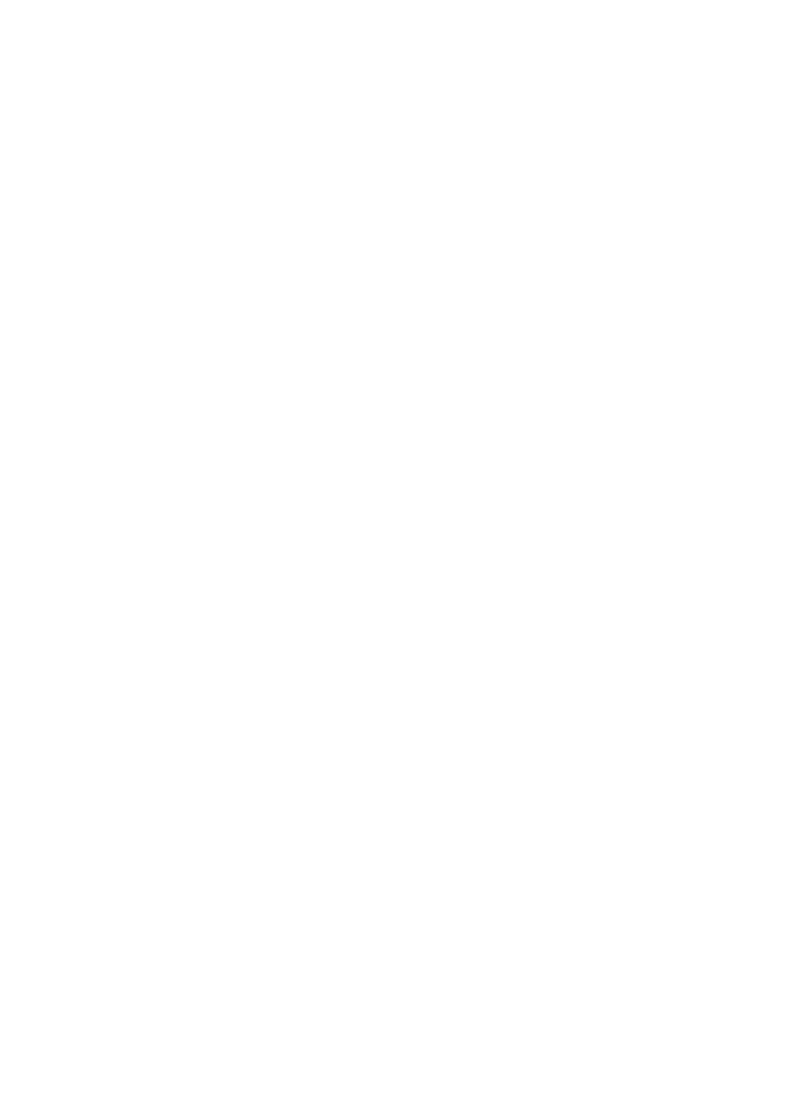
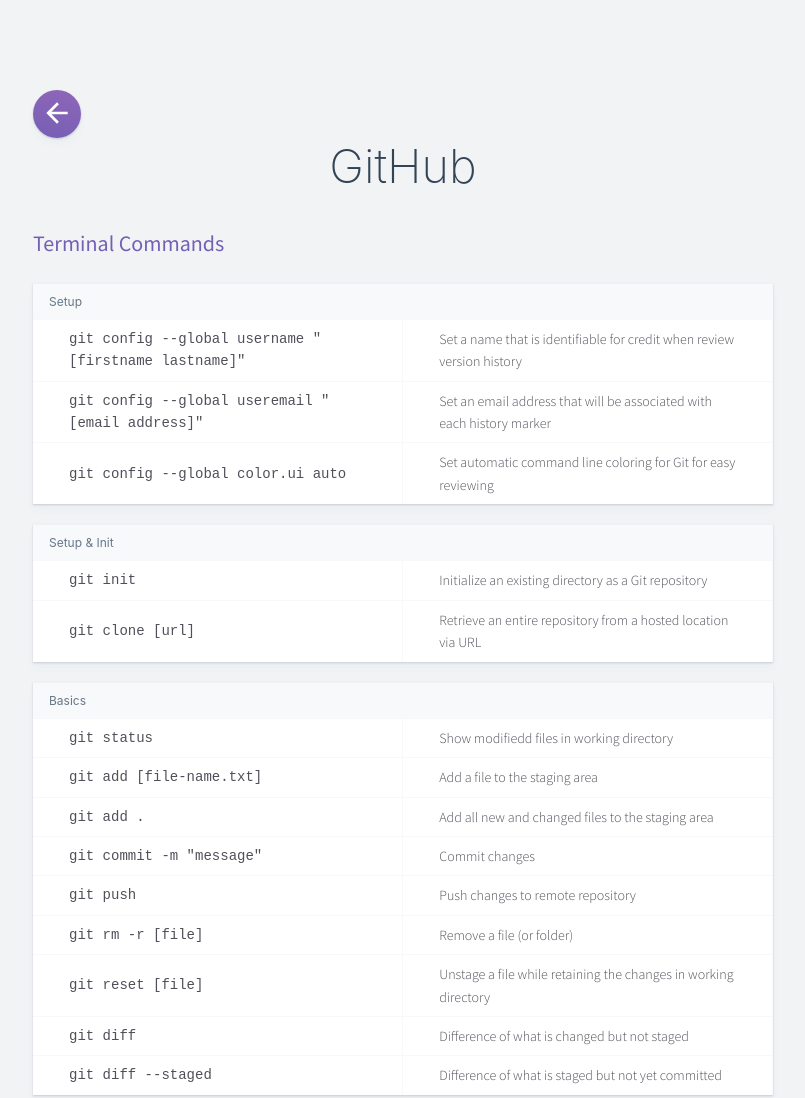
Before and after one commit to meaghanbass/notes-tcss, a Gatsby site: page /development/github in a window 1280 px wide. Before the commit this address had no page. Shown: the top 1098 px of the page, without its empty margins (237-1042 px from the left). Before the commit the page ends 800 px from the top, so only its background shows below. Built offline with nearby package versions, Linux system fonts and the light colour scheme; Gatsby itself is replaced by a stand-in of ours.

Commit message:
added pages for github, flexbox. updated table css

```diff
--- a/src/components/markdown.css
+++ b/src/components/markdown.css
@@ -35,18 +35,62 @@
     margin: 0;
 }
 
-/* .markdown h3::before {
-    content: '#';
-    margin-left: -15px;
-    margin-right: 7px;
-    color: var(--gray-3);
-} */
+.markdown table {
+    width: 100%;
+    border-collapse: collapse;
+}
+
+.markdown .code {
+    font-family: monospace;
+    font-size: 14px;
+}
+
+.markdown th {
+    text-align: left;
+    border-top: solid 1px rgba(102,119,136,.05);
+    font-size: 12px;
+    padding: 8px 16px;
+    font-weight: 400;
+    background: #f8f9fa;
+    color: #678;
+    font-family: -apple-system,BlinkMacSystemFont,segoe ui,roboto,oxygen,ubuntu,cantarell,fira sans,droid sans,helvetica neue,sans-serif;
+    margin: 0;
+}
+
+.markdown tr {
+    border-top: solid 1px rgba(102,119,136,.05);
+}
+
+.markdown td {
+    padding: 8px;
+    padding-left: 36px;
+    padding-right: 36px;
+    list-style-type: none;
+    border-right: solid 1px rgba(102,119,136,.05) !important;
+    font-size: 14px;
+    line-height: 1.6;
+}
+
+.markdown table.col-2 td {
+    width: 50%;
+}
+
+.markdown table.col-3 td {
+    width: 33.333%;
+}
+
+.markdown .card {
+    background-color: white;
+    box-shadow: 0 6px 8px rgba(102,119,136,.03),0 1px 2px rgba(102,119,136,.3);
+    margin-top: 20px;
+    margin-bottom: 20px;
+}
 
 .markdown .card ul {
-    background-color: white;
+    /* background-color: white; */
     height: 100%;
     padding: 0;
-    box-shadow: 0 6px 8px rgba(102,119,136,.03),0 1px 2px rgba(102,119,136,.3);
+    /* box-shadow: 0 6px 8px rgba(102,119,136,.03),0 1px 2px rgba(102,119,136,.3); */
     margin: 0 auto;
     margin-top: 50px;
 }
@@ -54,6 +98,7 @@
 .markdown .card li {
     padding: 8px;
     padding-left: 36px;
+    padding-right: 36px;
     list-style-type: none;
     border-top: solid 1px rgba(102,119,136,.05) !important;
     font-size: 14px;
@@ -128,6 +173,11 @@
     height: 500px;
 }
 
+iframe.codepen {
+    width: 100%;
+    height: 300px;
+}
+
 section {
     border-top: solid 1px rgba(102,119,136,.05);
     font-size: 12px;
@@ -147,6 +197,16 @@
     font-weight: 700;
 }
 
+.marker-green {
+    background-color: var(--green);
+    width: 5px;
+    height: 5px;
+    border-radius: 2.5px;
+    display: inline-block;
+    margin-bottom: 2.5px;
+    margin-right: 5px;
+}
+
 
 @media screen and (max-width: 768px) {
     .markdown {
--- /dev/null
+++ b/src/pages/development/flexbox.md
@@ -0,0 +1,38 @@
+---
+title: "CSS Flexbox"
+tag: ["css","dev"]
+---
+
+<div class="card">
+    <ul>
+        <h4>Align Items - Vertical Align</h4>
+            <li class="nobullet">
+                <code>
+<pre>
+.container {
+    align-items: stretch | flex-start | flex-end | center | baseline | start | end ...and more that I won't use
+}
+</pre>
+<iframe height="279" style="width: 100%;" scrolling="no" title="Flexbox - Align Items Center" src="https://codepen.io/meaghanbass/embed/oNNwpxx?height=279&theme-id=38051&default-tab=css,result" frameborder="no" allowtransparency="true" allowfullscreen="true">
+  See the Pen <a href='https://codepen.io/meaghanbass/pen/oNNwpxx'>Flexbox - Align Items Center</a> by Meaghan
+  (<a href='https://codepen.io/meaghanbass'>@meaghanbass</a>) on <a href='https://codepen.io'>CodePen</a>.
+</iframe>
+                </code>
+            </li>
+        <h4>Align Items - Horizontal Align</h4>
+            <li class="nobullet">
+                <code>
+<pre>
+.container {
+    justify-content: flex-start | flex-end | center | space-between | space-around | space-evenly | start | end | left | right
+}
+</pre>
+<iframe height="279" style="width: 100%;" scrolling="no" title="Flexbox - Align Items Center" src="https://codepen.io/meaghanbass/embed/oNNwpYL?height=279&theme-id=38051&default-tab=css,result" frameborder="no" allowtransparency="true" allowfullscreen="true">
+  See the Pen <a href='https://codepen.io/meaghanbass/pen/oNNwpYL'>Flexbox - Align Items Center</a> by Meaghan
+  (<a href='https://codepen.io/meaghanbass'>@meaghanbass</a>) on <a href='https://codepen.io'>CodePen</a>.
+</iframe>
+                </code>
+            </li>
+    </ul>
+
+</div>
--- /dev/null
+++ b/src/pages/development/github.md
@@ -0,0 +1,86 @@
+---
+title: "GitHub"
+tag: ["dev","github"]
+---
+
+### Terminal Commands
+
+<div class="card">
+    <h4>Setup</h4>
+    <table class="col-2">
+        <tr>
+            <td class="code">git config --global username "[firstname lastname]"</td>
+            <td>Set a name that is identifiable for credit when review version history</td>
+        </tr>
+        <tr>
+            <td class="code">git config --global useremail "[email address]"</td>
+            <td>Set an email address that will be associated with each history marker</td>
+        </tr>
+        <tr>
+            <td class="code">git config --global color.ui auto</td>
+            <td>Set automatic command line coloring for Git for easy reviewing</td>
+        </tr>
+    </table>
+</div>
+
+<div class="card">
+    <h4>Setup & Init</h4>
+    <table class="col-2">
+        <tr>
+            <td class="code">git init</td>
+            <td>Initialize an existing directory as a Git repository</td>
+        </tr>
+        <tr>
+            <td class="code">git clone [url]</td>
+            <td>Retrieve an entire repository from a hosted location via URL</td>
+        </tr>
+    </table>
+</div>
+
+<div class="card">
+    <h4>Basics</h4>
+    <table class="col-2">
+        <tr>
+            <td class="code">git status</td>
+            <td>Show modifiedd files in working directory</td>
+        </tr>
+        <tr>
+            <td class="code">git add [file-name.txt]</td>
+            <td>Add a file to the staging area</td>
+        </tr>
+        <tr>
+            <td class="code">git add .</td>
+            <td>Add all new and changed files to the staging area</td>
+        </tr>
+        <tr>
+            <td class="code">git commit -m "message"</td>
+            <td>Commit changes</td>
+        </tr>
+        <tr>
+            <td class="code">git push</td>
+            <td>Push changes to remote repository</td>
+        </tr>
+        <tr>
+            <td class="code">git rm -r [file]</td>
+            <td>Remove a file (or folder)</td>
+        </tr>
+        <tr>
+            <td class="code">git reset [file]</td>
+            <td>Unstage a file while retaining the changes in working directory</td>
+        </tr>
+        <tr>
+            <td class="code">git diff</td>
+            <td>Difference of what is changed but not staged</td>
+        </tr>
+        <tr>
+            <td class="code">git diff --staged</td>
+            <td>Difference of what is staged but not yet committed</td>
+        </tr>
+    </table>
+</div>
+
+<div class="card">
+    <section>
+        <span class="marker-green"></span><a href="https://education.github.com/git-cheat-sheet-education.pdf">See more in a PDF from GitHub</a>
+    </section>
+</div>
--- a/src/templates/generic-pages.js
+++ b/src/templates/generic-pages.js
@@ -10,7 +10,6 @@
         <React.Fragment>
 
             <Layout>
-                {/* <Button></Button> */}
                 <div className="markdown">
                 <Button></Button>
                     <h1>{post.frontmatter.title} {" "} {post.frontmatter.emoji}</h1>
```
Also changed, not shown: src/templates/query-list.js (+0 -10 lines).
